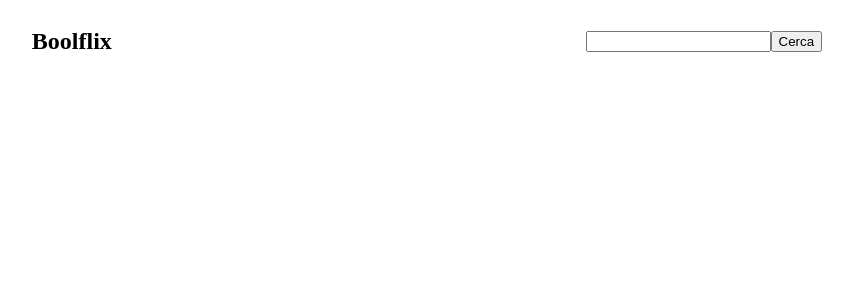
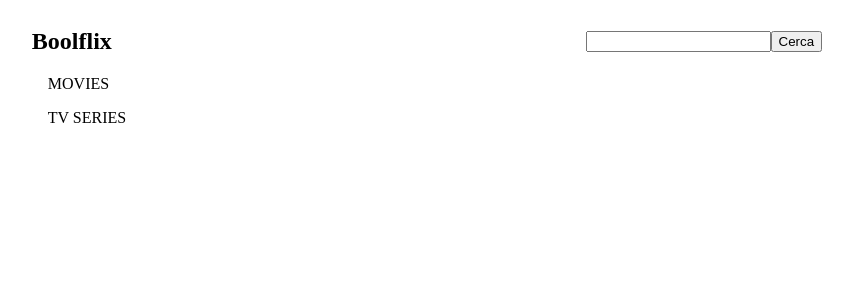
Before and after one commit to revanderground/vue-boolflix, a Vue app: page / in a window 1280 px wide. Shown: the top 300 px of the page, without its empty margins (213-1066 px from the left). Built offline with nearby package versions, Linux system fonts and the light colour scheme.

Commit message:
milestone 2 done

```diff
--- a/src/App.vue
+++ b/src/App.vue
@@ -1,7 +1,9 @@
 <template>
   <div id="app">
-    <Header @movieSearch="getMovies" />
-    <Main :movies="movies" />
+    <Header @movieSearch="getMoviesAndSeries" />
+    <Main :movies="movies" :series="series"  />
+
+
 
   </div>
 </template>
@@ -22,16 +24,21 @@ export default {
   data: function(){
         return{
             apiKey: "6316d39114a3b497a4434be7beba0ccf",
-            apiUrl: 'https://api.themoviedb.org/3/search/movie',
+            apiMovieUrl: 'https://api.themoviedb.org/3/search/movie',
+            apiTVSeriesUrl: 'https://api.themoviedb.org/3/search/tv',
+
             // api_key=6316d39114a3b497a4434be7beba0ccf&language=en-US&query=prova&page=integer
             movies: [],
+            series: [],
         }
 
   },
 
   methods: {
-    getMovies(needle){
-      axios.get(`${this.apiUrl}?api_key=${this.apiKey}&query=${needle}`)
+
+    getMoviesAndSeries(needle){
+      // call server for Movies search
+      axios.get(`${this.apiMovieUrl}?api_key=${this.apiKey}&query=${needle}`)
       .then((result) => {
         console.log(result.data.results);
         this.movies = result.data.results;
@@ -39,7 +46,19 @@ export default {
       .catch((error) =>{
         console.warn(error)
       })
+
+       // call server for TV Series search
+      axios.get(`${this.apiTVSeriesUrl}?api_key=${this.apiKey}&query=${needle}`)
+      .then((result) => {
+        console.log(result.data.results);
+        this.series = result.data.results;
+      })
+      .catch((error) =>{
+        console.warn(error)
+      })
     }
+
+
   }
 }
 </script>
--- a/src/components/Header.vue
+++ b/src/components/Header.vue
@@ -7,6 +7,7 @@
     <div>
       <input type="text" v-model="needle">
       <button @click="$emit('movieSearch', needle)">Cerca</button>
+
     </div>
 
   </header>
--- a/src/components/Main.vue
+++ b/src/components/Main.vue
@@ -1,5 +1,8 @@
 <template>
   <main>
+      <div>
+        <div>MOVIES</div>
+
         <ul>
             <li v-for="movie in movies" :key="movie.id">
               <div class="movie">
@@ -13,9 +16,33 @@
               </h5>
               <p></p>
 
+            </li>
+        </ul>
+
+      </div>
+
+
+
+      <div>
+        <div> TV SERIES</div>
+        <li v-for="serie in series" :key="serie.id">
+            <div class="serie">
+              <img src="" alt="">
+            </div>
+            <h5>
+              {{serie.name}} - {{serie.original_name}} - {{serie.original_language}} - {{serie.vote_average}}
+
+              <lang-flag :iso="serie.original_language"  />
+
+            </h5>
+            <p></p>
 
         </li>
-    </ul>
+
+      </div>
+
+
+
 
   </main>
 </template>
@@ -33,7 +60,8 @@ export default {
   },
 
    props: [
-    'movies'
+    'movies',
+    'series'
    ]
 
 }
```
Lines whose indentation alone changed are shown as unchanged.
